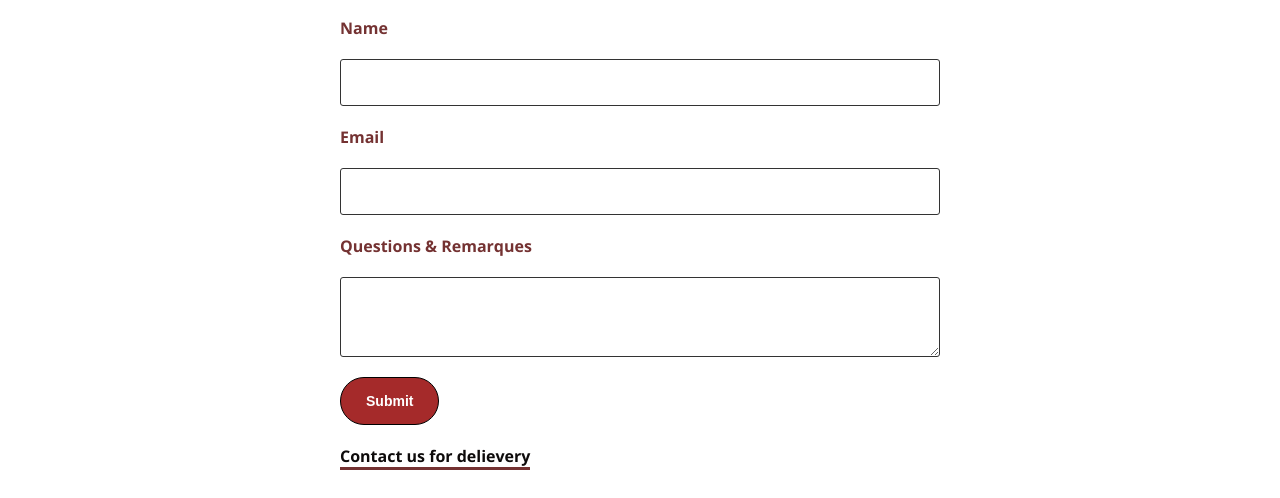
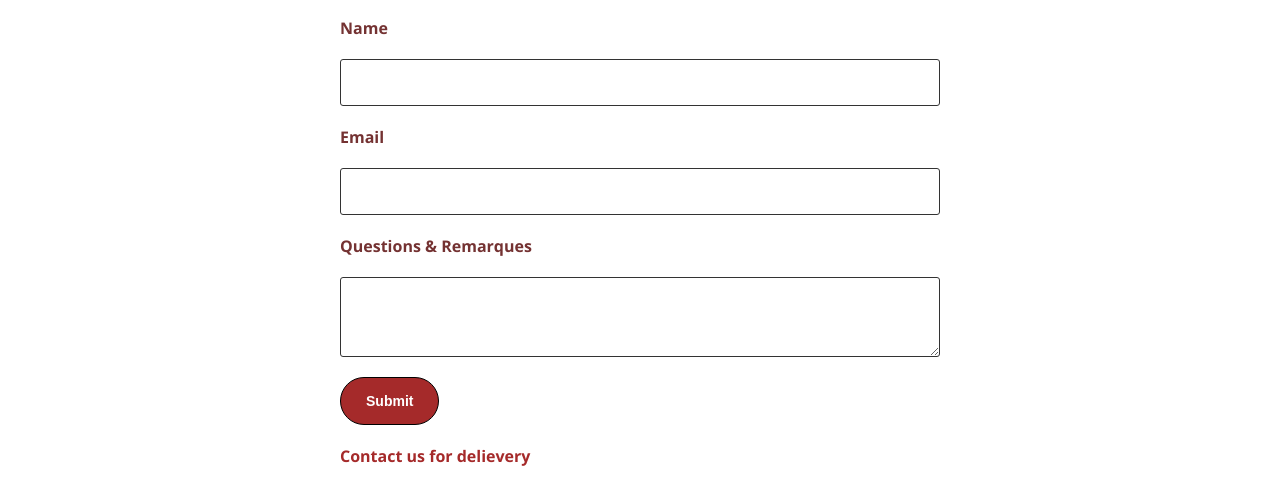
Before and after one commit to Ilyes-CH/Coffee-shop-, a plain HTML site: page contact.html in a window 1280 px wide. Shown: the part 302-800 px from the top of the page. Drawn offline with nearby package versions, Linux system fonts and the light colour scheme.

Commit message:
Update contact.html

```diff
--- a/contact.html
+++ b/contact.html
@@ -43,7 +43,7 @@
             <textarea name="question" id="question"></textarea>
             <button class="btn btn-dark my-20">Submit</button>
           </form>
-          <a class="underline" href="mailto:contact@iseahtz.rnu.tn">Contact us for delievery</a>
+          <a style="color:brown;font-style:underline;" href="mailto:contact@iseahtz.rnu.tn">Contact us for delievery</a>
         </div>
       </div>
       <footer>
```
